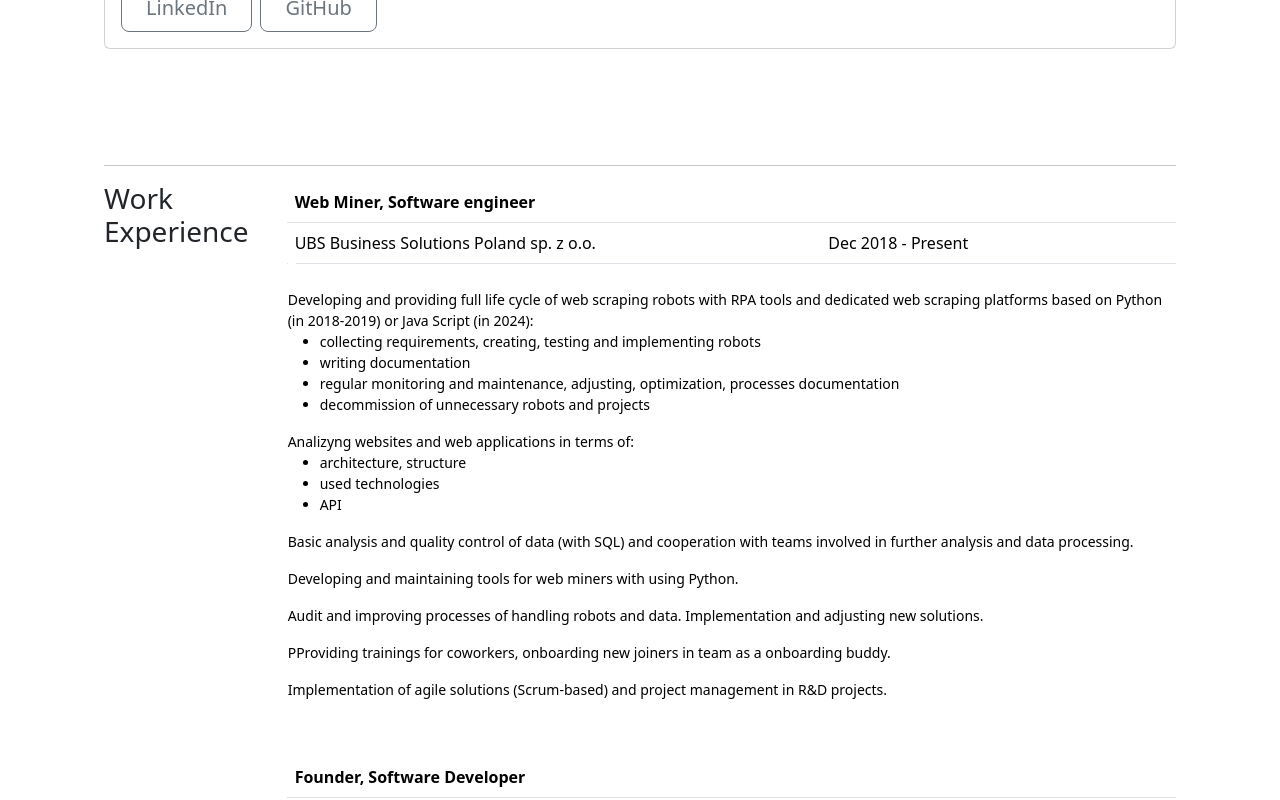
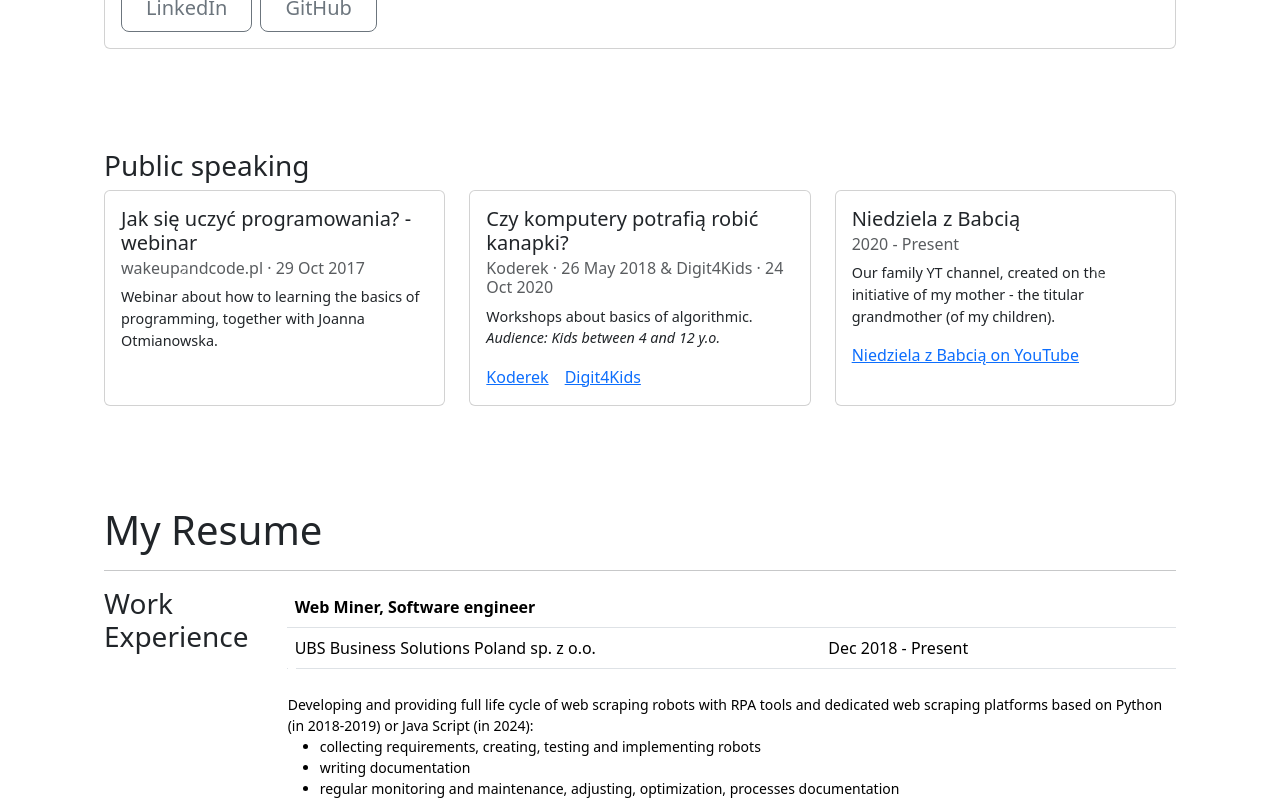
Before and after one commit to joannahulek/joannahulek.github.io, a React (Create React App) app: page / in a window 1280 px wide. Shown: the part 1540-2340 px from the top of the page. Built offline with nearby package versions, Linux system fonts and the light colour scheme; the HTML template or start-up script is replaced by a standard one.

Commit message:
portfolio and updated.

```diff
--- a/src/App.tsx
+++ b/src/App.tsx
@@ -19,8 +19,9 @@ function App() {
               summary={content.summary}
               links={links.main}/>
           <section id="bio"><AboutMe bio={content.bio} links={links.main}/></section>
-          {/* <section id="portfolio">{Portfolio()}</section> */}
+          <section id="portfolio">{Portfolio()}</section>
           <section id="cv">
+              <h1>My Resume</h1>
             {CV2()}
                  {/* ** Resume with content imported from JSON
             <Resume work={resume.work} education={resume.education} />
--- a/src/components/CV2/CvContent.tsx
+++ b/src/components/CV2/CvContent.tsx
@@ -40,7 +40,7 @@ const dev: CvElement = {
     company: "",
     time: "",
     description: (<>{renderSkills(
-        ["Javascript", "TypeScript", "React", "Bootstrap", "HTML", "CSS", "JSON", "GIT","GitHub", "GitLab"]
+        ["Javascript", "TypeScript", "React", "Bootstrap", "HTML", "CSS", "JSON", "GIT, GitHub, GitLab"]
     )}</>)
 }
 
@@ -49,7 +49,7 @@ const soft: CvElement = {
     company: "",
     time: "",
     description: (<>{renderSkills(
-        ["Agile", "Kanban", "Scrum", "Public Speaking", "Empathy", "Knowledge Sharing"]
+        ["Agile", "Kanban", "Scrum", "Public Speaking", "Emotional Intelligence", "Knowledge Sharing"]
     )}</>)
 }
 
--- a/src/components/Navbar.tsx
+++ b/src/components/Navbar.tsx
@@ -3,7 +3,7 @@ function NavElements() {
         <div className="collapse navbar-collapse" id="navbarTogglerElements">
             <ul className="navbar-nav me-auto">
                 <a className="navbar-brand" href="#bio">About Me</a>
-                {/* <a className="navbar-brand" href="#portfolio">Portfolio</a> */}
+                <a className="navbar-brand" href="#portfolio">Portfolio</a>
                 <a className="navbar-brand" href="#cv">Resume</a>
                 <a className="navbar-brand" href="#contact">Contact</a>
             </ul>
--- a/src/components/Portfolio.tsx
+++ b/src/components/Portfolio.tsx
@@ -1,14 +1,17 @@
 function Portfolio(){
     return(<div id="carouselExampleAutoplaying" className="carousel slide" data-bs-ride="carousel">
         <div className="carousel-inner">
+            {/* <div className="carousel-item active">
+                <h3>Projects</h3>
+                {Projects()}
+            </div> */}
             <div className="carousel-item active">
-                {ItemFirst()}
+                <h3>Public speaking</h3>
+                {Speaker()}
             </div>
             <div className="carousel-item">
-                {ItemSecond()}
-            </div>
-            <div className="carousel-item">
-                {ItemThird()}
+                <h3>Articles written</h3>
+                {Writer()}
             </div>
         </div>
         <button className="carousel-control-prev" type="button" data-bs-target="#carouselExampleAutoplaying"
@@ -27,93 +30,7 @@ function Portfolio(){
 export default Portfolio
 
 
-function ItemFirst() {
-    return <div className="row row-cols-1 row-cols-md-3 g-4">
-        <div className="col">
-            <div className="card h-100">
-                <div className="card-body">
-                    <h5 className="card-title">Czy komputery potrafią robić kanapki?</h5>
-                    <h6 className="card-subtitle mb-2 text-body-secondary">Koderek 3rd edition · 26 maj 2018</h6>
-                    <p className="card-text">Workshops about basics of algorithmic.<br></br>
-                        Audience: Kids between 4 and 9 y.o.</p>
-                    <a href="https://koderek.edu.pl/index20180526.html" target="_blank" className="card-link">Event
-                        website</a>
-                </div>
-            </div>
-        </div>
-        <div className="col">
-            <div className="card h-100">
-                <div className="card-body">
-                    <h5 className="card-title">Jak oswoić algorytmy?</h5>
-                    <h6 className="card-subtitle mb-2 text-body-secondary">wakeupandcode.pl · 9 gru 2017</h6>
-                    <p className="card-text"><small>Essay about algorithms in our daily life - how to look at each activity
-                        like a programmer and how to learn algorithms.<br></br>
-                        (original language - polish)</small></p>
-                    <a href="https://www.wakeupandcode.pl/jak-oswoic-algorytmy/" target="_blank" className="card-link">Read
-                        it</a>
-                </div>
-            </div>
-        </div>
-        <div className="col">
-            <div className="card h-100">
-                <div className="card-body">
-                    <h5 className="card-title">Czy komputery potrafią robić kanapki?</h5>
-                    <h6 className="card-subtitle mb-2 text-body-secondary">Digit4Kids · 24 paź 2020</h6>
-                    <p className="card-text">Online workshops for kids.</p>
-                    <a href="https://www.eventbrite.co.uk/e/digit4kids-light-czy-komputery-potrafia-robic-kanapki-tickets-123726813229?fbclid=IwZXh0bgNhZW0CMTAAAR0unEoiJU-BpsXld9KdHu5OsTIE50OLoUOMwqm_p9N7mmQCaIgoV50im8I_aem_ASt35erJ2BR5rqUTwm62RSY-7PPSkkeyqKFfdF_vo1y4Gpe3wZDzrFDKzDmy1o1xiWHF4CWf0tlMlWi4s5PdQy-g" target="_blank" className="card-link">kids in age 7-9</a>
-                    <a href="https://www.eventbrite.co.uk/e/digit4kids-light-czy-komputery-potrafia-robic-kanapki-tickets-123727360867?fbclid=IwZXh0bgNhZW0CMTAAAR2COW8OY_xu6LtZOGqxANcIMvDv0i9chT9N3Ohnnnrh_1aKKtdKDPtRric_aem_ASuVxjEOvSzHjkN-2AYC6KHLgMV_xdzZ9pI2XxAW-pmYiQsAvJPEITalhHjmvy8Vtgj6cvpg9kip4-zoid7etrsE" target="_blank" className="card-link">kids in age 10-12</a>
-                </div>
-            </div>
-        </div>
-    </div>;
-}
-
-function ItemSecond() {
-    return <div className="row row-cols-1 row-cols-md-3 g-4">
-        <div className="col">
-            <div className="card h-100">
-                <img src="..." className="card-img-top" alt="..."/>
-                <div className="card-body">
-                    <h5 className="card-title">Card title 4</h5>
-                    <h6 className="card-subtitle mb-2 text-body-secondary">Card subtitle</h6>
-                    <p className="card-text">Some quick example text to build on the card title and make up
-                        the bulk of the card's content.</p>
-                    <a href="" className="card-link">Card link</a>
-                    <a href="#" className="card-link">Another link</a>
-                </div>
-            </div>
-        </div>
-        <div className="col">
-            <div className="card h-100">
-                <img src="..." className="card-img-top" alt="..."/>
-                <div className="card-body">
-                    <h5 className="card-title">Card title 5</h5>
-                    <h6 className="card-subtitle mb-2 text-body-secondary">Card subtitle</h6>
-                    <p className="card-text">Some quick example text to build on the card title and make up
-                        the bulk of the card's content.</p>
-                    <a href="#" className="card-link">Card link</a>
-                    <a href="#" className="card-link">Another link</a>
-                </div>
-            </div>
-        </div>
-        <div className="col">
-            <div className="card h-100">
-                <img src="..." className="card-img-top" alt="..."/>
-                <div className="card-body">
-                    <h5 className="card-title">Card title 6</h5>
-                    <h6 className="card-subtitle mb-2 text-body-secondary">Card subtitle</h6>
-                    <p className="card-text">Some quick example text to build on the card title and make up
-                        the bulk of the card's content.</p>
-                    <a href="#" className="card-link">Card link</a>
-                    <a href="#" className="card-link">Another link</a>
-                </div>
-            </div>
-        </div>
-    </div>;
-}
-
-
-function ItemThird() {
+function Projects() {
     return <div className="row row-cols-1 row-cols-md-3 g-4">
         <div className="col">
             <div className="card h-100">
@@ -156,3 +73,84 @@ function ItemThird() {
         </div>
     </div>;
 }
+
+function Speaker() {
+    return <div className="row row-cols-1 row-cols-md-3 g-4">
+        <div className="col">
+            <div className="card h-100">
+                <div className="card-body">
+                    <h5 className="card-title">Jak się uczyć programowania? - webinar</h5>
+                    <h6 className="card-subtitle mb-2 text-body-secondary">wakeupandcode.pl · 29 Oct 2017</h6>
+                    <p className="card-text">Webinar about how to learning the basics of programming, together with
+                        Joanna Otmianowska.</p>
+                </div>
+            </div>
+        </div>
+        <div className="col">
+            <div className="card h-100">
+                <div className="card-body">
+                    <h5 className="card-title">Czy komputery potrafią robić kanapki?</h5>
+                    <h6 className="card-subtitle mb-2 text-body-secondary">Koderek · 26 May 2018 & Digit4Kids · 24 Oct
+                        2020</h6>
+                    <p className="card-text">Workshops about basics of algorithmic.
+                        <br></br><i>Audience: Kids between 4 and 12 y.o.</i></p>
+                    <a href="https://koderek.edu.pl/index20180526.html" target="_blank"
+                       className="card-link">Koderek</a>
+                    <a href="https://www.eventbrite.co.uk/e/digit4kids-light-czy-komputery-potrafia-robic-kanapki-tickets-123727360867?fbclid=IwZXh0bgNhZW0CMTAAAR2COW8OY_xu6LtZOGqxANcIMvDv0i9chT9N3Ohnnnrh_1aKKtdKDPtRric_aem_ASuVxjEOvSzHjkN-2AYC6KHLgMV_xdzZ9pI2XxAW-pmYiQsAvJPEITalhHjmvy8Vtgj6cvpg9kip4-zoid7etrsE"
+                       target="_blank" className="card-link">Digit4Kids</a>
+                </div>
+            </div>
+        </div>
+        <div className="col">
+            <div className="card h-100">
+                <div className="card-body">
+                    <h5 className="card-title">Niedziela z Babcią</h5>
+                    <h6 className="card-subtitle mb-2 text-body-secondary">2020 - Present</h6>
+                    <p className="card-text">Our family YT channel, created on the initiative of my mother - the titular
+                        grandmother (of my children).</p>
+                    <a href="https://www.youtube.com/c/NiedzielazBabcia"
+                       target="_blank" className="card-link">Niedziela z Babcią on YouTube</a>
+                </div>
+            </div>
+        </div>
+    </div>;
+}
+
+
+function Writer() {
+    return <div className="row row-cols-1 row-cols-md-3 g-4">
+        <div className="col">
+            <div className="card h-100">
+                <div className="card-body">
+                    <h5 className="card-title">Który język programowania wybrać?</h5>
+                    <h6 className="card-subtitle mb-2 text-body-secondary">IT-Leaders.pl · 22 Sep 2017</h6>
+                    <p className="card-text">Essay addressed to people which searching for the best career path for themselves. Especially, for programming beginners.</p>
+                    <a href="#https://blog.it-leaders.pl/ludzieit-ktory-jezyk-programowania-wybrac-czyli-jak-odnalazlam-swoja-sciezke-kariery/"
+                       target="_blank" className="card-link">Read it</a>
+                </div>
+            </div>
+        </div>
+        <div className="col">
+            <div className="card h-100">
+                <div className="card-body">
+                    <h5 className="card-title">Jak oswoić algorytmy?</h5>
+                    <h6 className="card-subtitle mb-2 text-body-secondary">wakeupandcode.pl · 9 Dec 2017</h6>
+                    <p className="card-text">Essay about algorithms in our daily life - how to look at each activity like a programmer and how to learn algorithms.</p>
+                    <a href="https://www.wakeupandcode.pl/jak-oswoic-algorytmy/" target="_blank" className="card-link">Read it</a>
+                </div>
+            </div>
+        </div>
+        <div className="col">
+            <div className="card h-100">
+                <div className="card-body">
+                    <h5 className="card-title">Do you want to cooperate?</h5>
+                    <h6 className="card-subtitle mb-2 text-body-secondary">Or do you have an idea? Project?</h6>
+                    <p className="card-text">Feel free to ping me! I'm happy to get involved in your initiative!</p>
+                    <a href="mailto:joanna.hulek@gmail.com?&subject=E-mail%20from%20website&body=Hi%20Joanna,%20"
+                       aria-label="mailto" className="card-link">E-mail</a>
+                    <a href="https://www.linkedin.com/in/joannahulek/" target="_blank" className="card-link">LinkedIn</a>
+                </div>
+            </div>
+        </div>
+    </div>;
+}
--- a/src/styles/App.css
+++ b/src/styles/App.css
@@ -37,6 +37,10 @@ div.biogram{
     padding: 40px 20px;
 }
 
+p.card-text{
+    font-size: calc(0.5rem + 0.5vw);
+}
+
 /* mobile */
 
 @media only screen and (max-width:1600px){
```
